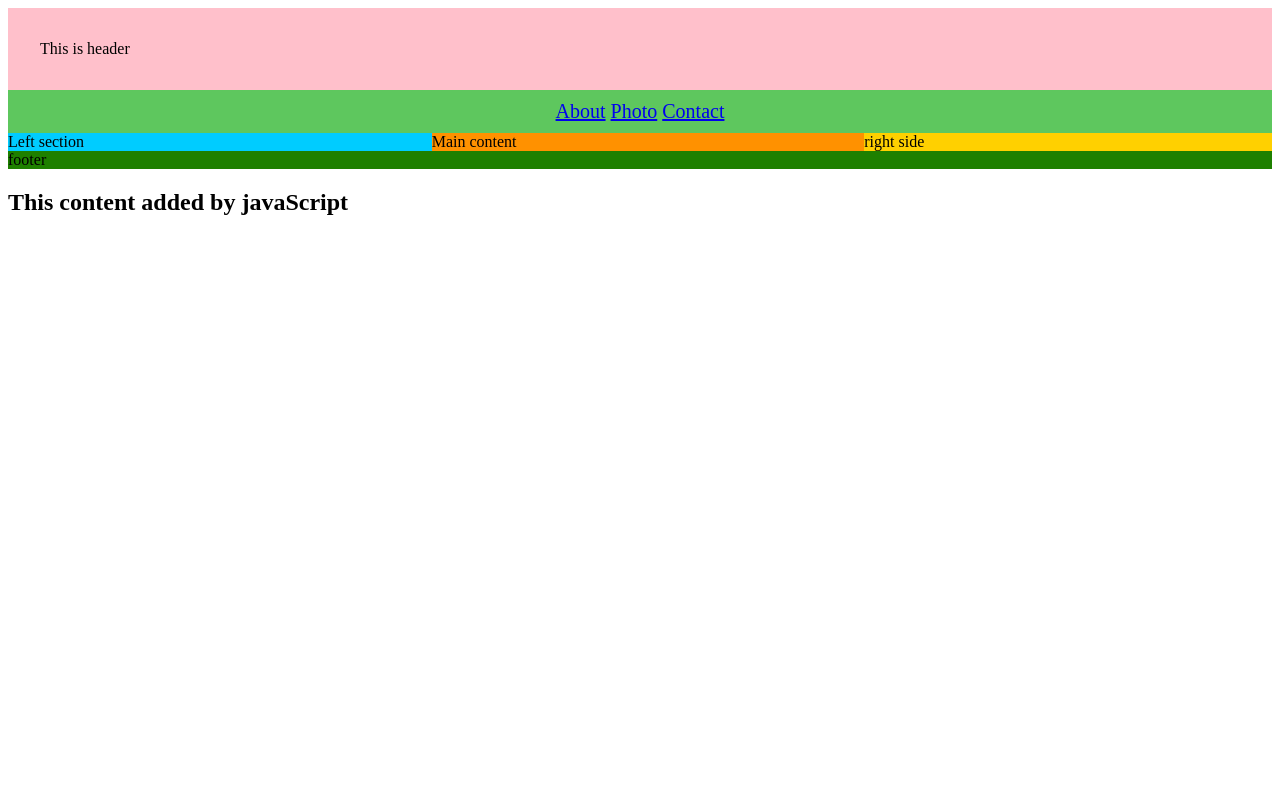
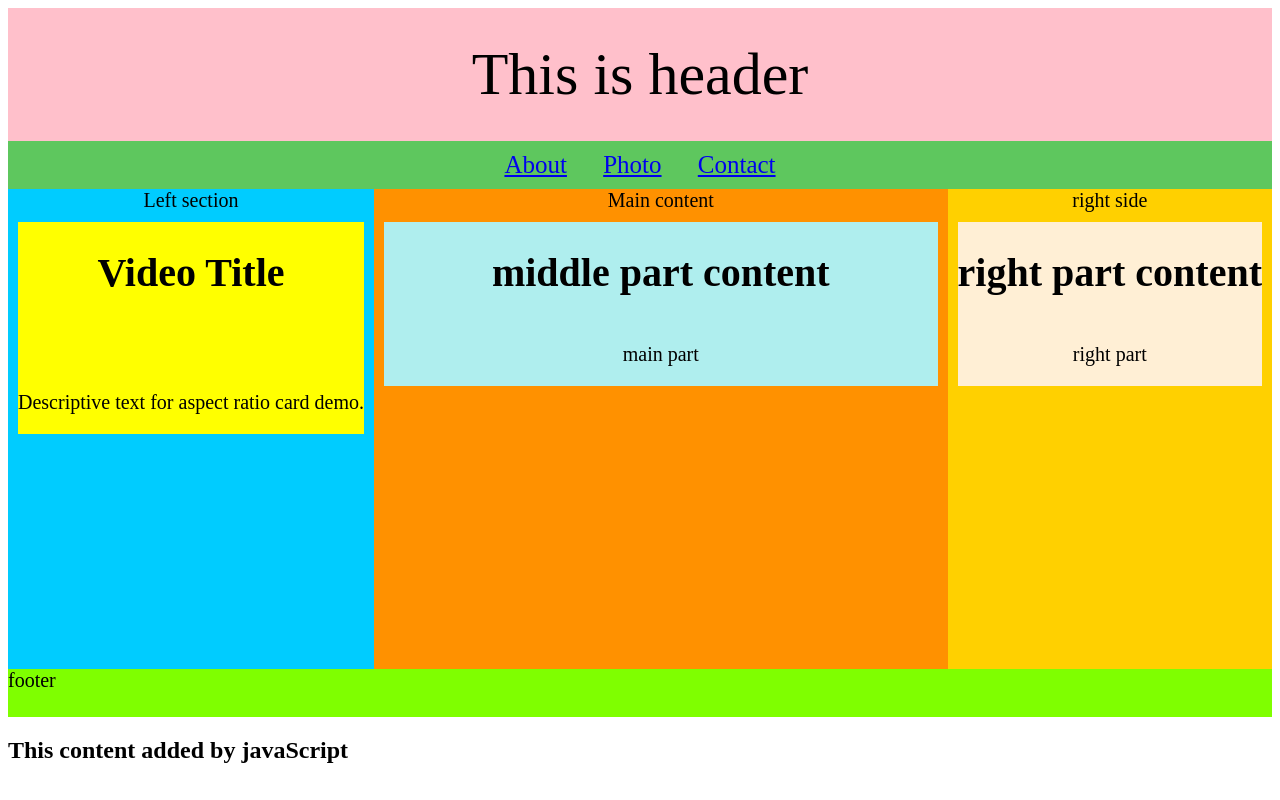
Before and after one commit to dugnsdbs/The-First-Project, a plain HTML site: page index.html in a window 1280 px wide. Drawn offline with Linux system fonts and the light colour scheme.

Commit message:
style.css updated

```diff
--- a/index.html
+++ b/index.html
@@ -12,9 +12,29 @@
           <a href='Photo'>Photo</a>
           <a href='Contact'>Contact</a>
         </nav>
-      <div class='left-side blue section'>Left section</div>
-      <div class='main middle section orange'>Main content</div>
-      <div class='right-side yellow section'>right side</div>
+      <div class='left-side blue section'>Left section
+        <div class="card" id="left-card">
+          <h1>Video Title</h1>
+          <div class="visual green"></div>
+          <p>Descriptive text for aspect ratio card demo.</p>
+        </div>
+      </div>
+
+      <div class='main middle section orange'>Main content
+        <div class="card" id="main-card">
+          <h1>middle part content</h1>
+          <div class="visual"></div>
+          <p>main part</p>
+        </div>
+      </div>
+
+      <div class='right-side yellow section'>right side
+        <div class="card" id="right-card">
+          <h1>right part content</h1>
+          <div class="visual"></div>
+          <p>right part </p>
+        </div>
+      </div>
       <footer class='green section'>footer</footer>
     </div>
     <script src="script.js"></script>
--- a/style.css
+++ b/style.css
@@ -1,40 +1,66 @@
 .parent{
   display:grid;
-  grid-template-rows: auto 1fr auto;
+  grid-template: auto 1fr auto / auto 1fr auto;
 }
 
  header {
   padding: 2rem;
-  grid-column: 1/4;
+  grid-column: 1 / 4;
   background-color: pink;
-  font
+  font-size:60px;
+  text-align: center;
 }
 
 .nav {
-  grid-column:1/4;
+  grid-column: 1 / 4;
   background-color: rgb(94, 199, 94);
   text-align: center;
-  font-size:20px;
+  font-size:25px;
   padding: 10px;
-
+  word-spacing: 30px;
+}
+.card{
+  display:grid;
+  place-items: center;
+  margin:10px;
 }
 
 .left-side {
-  grid-column:1/2;
+  grid-column: 1 / 2;
   background-color: rgb(0, 204, 255);
+  font-size: 20px;
+  text-align: center;
+  height: 30rem;
+}
+#left-card{
+  background-color: yellow;
 }
 
 .main {
-  grid-column: 2/3;
+  grid-column: 2 / 3;
   background-color: rgb(255, 145, 0);
+  font-size: 20px;
+  text-align: center;
+  height: 30rem;
+}
+#main-card{
+  background-color: paleturquoise;
 }
 
 .right-side{
-  grid-column:3/4;
+  grid-column: 3 / 4;
   background-color: rgb(255, 208, 0);
+  font-size: 20px;
+  text-align: center;
+  height: 30rem;
+}
+#right-card{
+  background-color: papayawhip;
 }
 
 .green {
   grid-column:1/4;
-  background-color: rgb(30, 128, 0);
+  background-color: chartreuse;
+  font-size: 20px;
+  height:3rem;
 }
```
